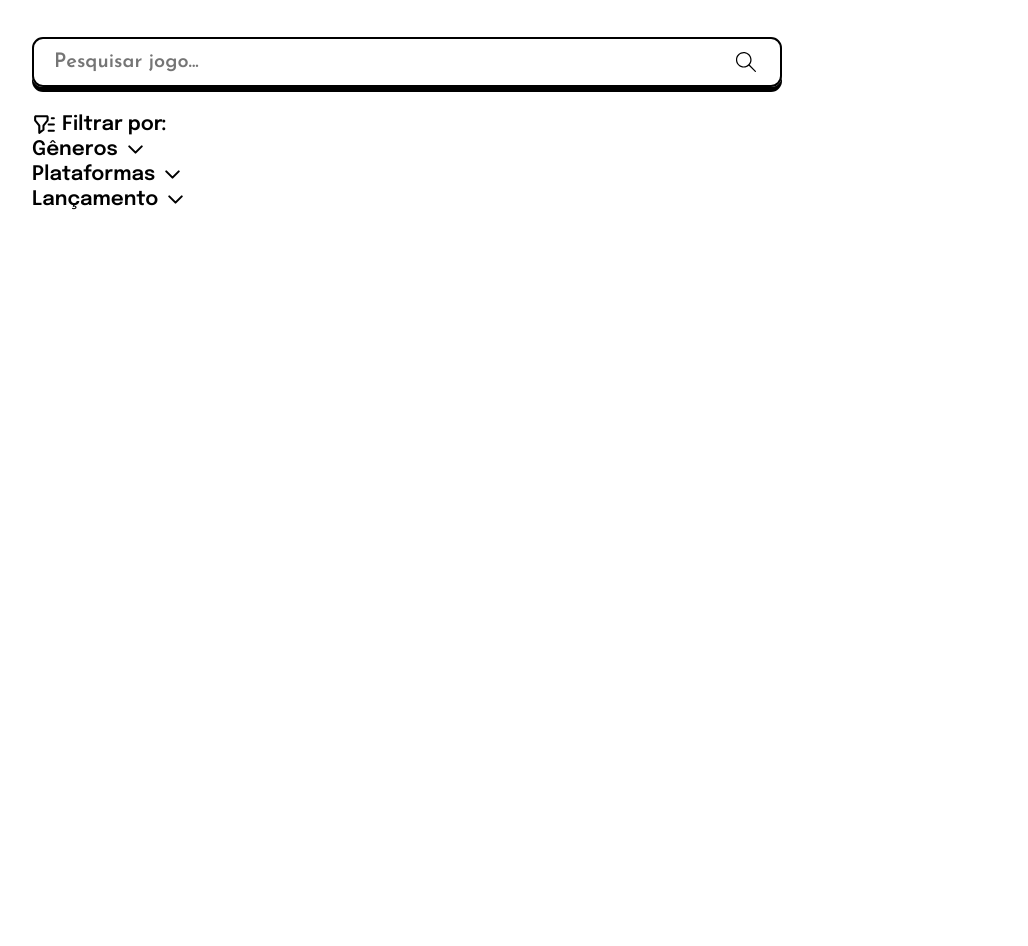
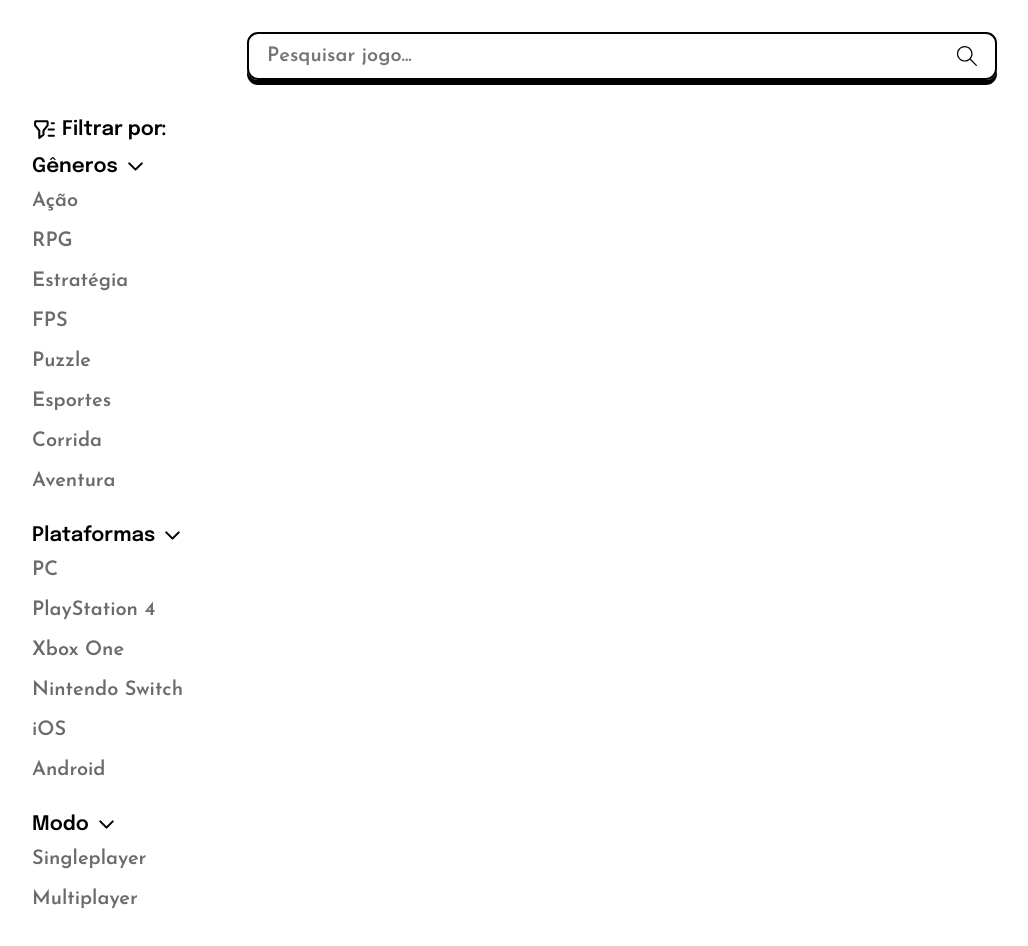
Before and after one commit to zarquells/API-Games, a plain HTML site: page index.html in a window 1280 px wide. Shown: the part 600-1546 px from the top of the page, without its empty margins (18-1046 px from the left). Before the commit the page ends 862 px from the top, so only its background shows below. Drawn offline with Linux system fonts and the light colour scheme; no server answers.

Commit message:
catalogo tags

```diff
--- a/css/main/catalogo.css
+++ b/css/main/catalogo.css
@@ -9,26 +9,29 @@
     margin-bottom: 25px;
 }
 
-#pesquisa-btn {
+#pesquisa-btn, input, button {
     background-color: transparent;
     border: none;
     outline: none;
+    padding: 0px;
+    margin: 0px;
 }
 
-input {
-    border: none;
-    outline: none;
+.pesquisa-cont {
+    display: flex;
+    justify-content: center;
 }
 
 .filtros span {
     display: flex;
     align-items: center;
-}
-
-.tags img {
-    padding: 0px;
+    margin: 12px 0px;
 }
 
 .filtrar img, p {
     padding-right: 5px;
 }
+
+.tags p {
+   padding-bottom: 20px;
+}
--- a/index.html
+++ b/index.html
@@ -23,33 +23,62 @@
         </div>
 
         <div class="catalogo">
+            <div class="pesquisa-cont">
                 <form id="pesquisa">
                     <input type="text" class="font-text-1" placeholder="Pesquisar jogo...">
                     <button id="pesquisa-btn">
                         <img src="img/lupa.svg" width="20px" alt="icon vetor de lupa">
                     </button>
                 </form>
+            </div>
 
             <div class="filtros">
-                <span class="tags filtrar">
+                <span class="filtrar">
                     <img src="img/filtro.svg" width="25px" alt="icon vetor de filtro">
                     <p class="font-title-2">Filtrar por:</p>
                 </span>
-                <span class="tags">
+
+                <span class="aba">
                     <p class="font-title-2">Gêneros</p>
                     <img src="img/setas/baixo.svg" width="25px" alt="icon vetor de seta">
                 </span>
-                <span class="tags">
+                <div id="generos" class="tags">
+                    <p class="font-text-1 cor-3" id="acao">Ação</p>
+                    <p class="font-text-1 cor-3" id="rpg">RPG</p>
+                    <p class="font-text-1 cor-3" id="estrategia">Estratégia</p>
+                    <p class="font-text-1 cor-3" id="fps">FPS</p>
+                    <p class="font-text-1 cor-3" id="puzzle">Puzzle</p>
+                    <p class="font-text-1 cor-3" id="esportes">Esportes</p>
+                    <p class="font-text-1 cor-3" id="corrida">Corrida</p>
+                    <p class="font-text-1 cor-3" id="aventura">Aventura</p>
+                </div>
+
+                <span class="aba">
                     <p class="font-title-2">Plataformas</p>
                     <img src="img/setas/baixo.svg" width="25px" alt="icon vetor de seta">
                 </span>
-                <span class="tags">
-                    <p class="font-title-2">Lançamento</p>
+                <div id="plataformas" class="tags">
+                  <p class="font-text-1 cor-3" id="computer">PC</p>
+                  <p class="font-text-1 cor-3" id="playstation">PlayStation 4</p>
+                  <p class="font-text-1 cor-3" id="xbox">Xbox One</p>
+                  <p class="font-text-1 cor-3" id="nintendo">Nintendo Switch</p>
+                  <p class="font-text-1 cor-3" id="ios">iOS</p>
+                  <p class="font-text-1 cor-3" id="android">Android</p>
+                </div>
+
+
+                <span class="aba">
+                    <p class="font-title-2">Modo</p>
                     <img src="img/setas/baixo.svg" width="25px" alt="icon vetor de seta">
                 </span>
+                <div id="modos" class="tags">
+                    <p class="font-text-1 cor-3" id="singleplayer">Singleplayer</p>
+                    <p class="font-text-1 cor-3" id="multiplayer">Multiplayer</p>
+                </div>
             </div>
         </div>
     </main>
     <script src="js/script.js"></script>
+    <script src="js/animacoes.js"></script>
 </body>
 </html>
--- /dev/null
+++ b/js/animacoes.js
@@ -0,0 +1,5 @@
+let exibirTags = document.querySelector('.tags')
+
+exibirTags.addEventListener ('click', function () {
+
+})
```
Lines whose indentation alone changed are shown as unchanged.
